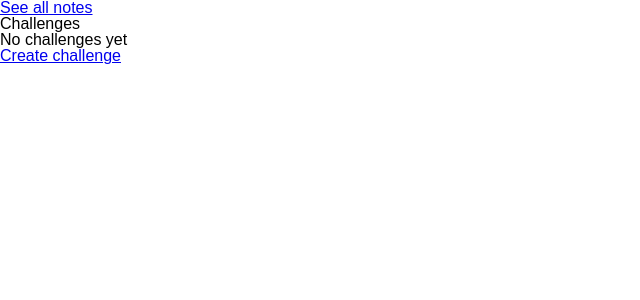
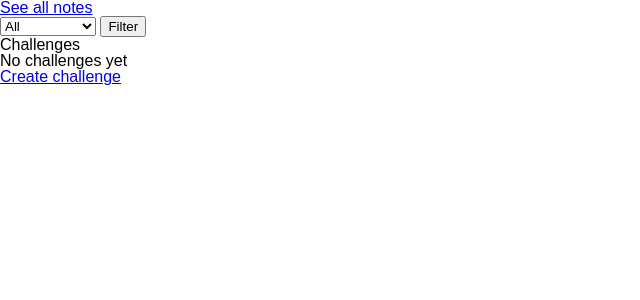
Before and after one commit to eFernP/Microteller, a Node server app: page /challenges/list in a window 1280 px wide. Shown: the top 300 px of the page, without its empty margins (0-640 px from the left). Run offline with Node 20, Linux system fonts and the light colour scheme; data that the repository does not hold is empty; some libraries are stand-ins or nearby versions; some web fonts are replaced.

Commit message:
filter route

```diff
--- /dev/null
+++ b/public/javascripts.js/main.js
@@ -0,0 +1,2 @@
+const filterButton = document.getElementById('filter-button');
+filterButton.innerText = 'HOLA';
--- a/routes/index.js
+++ b/routes/index.js
@@ -21,6 +21,26 @@ router.get('/challenges/list', async (req, res, next) => {
     next(error);
   }
 });
+
+router.post('/challenges/list', (req, res, next) => {
+  const {filter} = req.body;
+  if(filter === 'All'){
+    res.redirect(`/challenges/list`);
+    return;
+  }
+  res.redirect(`/challenges/list/${filter}`);
+});
+
+router.get('/challenges/list/:filter', async (req, res, next) => {
+  const{filter} = req.params;
+  try {
+    const challenges = await Challenge.find({ambit: filter});
+    res.render('challenges/list', { challenges, filter });
+  } catch (error) {
+    next(error);
+  }
+});
+
 
 router.get('/challenges/new', requireUser, function (req, res, next) {
   const data = {
--- a/views/challenges/list.hbs
+++ b/views/challenges/list.hbs
@@ -1,6 +1,19 @@
 <a href="/letters/list">See all notes</a>
+<form action="/challenges/list" method="POST">
+  <select id="filter-select" name="filter">
+    <option value="All">All</option>
+    <option value="Experiences">Experiences</option>
+    <option value="Family">Family</option>
+    <option value="Friends">Friends</option>
+    <option value="Lovers">Lovers</option>
+    <option value="Me">Me</option>
+    <option value="Objects">Objects</option>
+    <option value="Places">Places</option>
+    <option value="Others">Others</option>
+  </select>
+  <button id="filter-button" type="submit">Filter</button>
+</form>
 <h1>Challenges</h1>
-
 {{#if challenges}}
 <ul>
   {{#each challenges}}
```
Also changed, not shown: routes/letters.js (+19 -0 lines), views/letters/list.hbs (+22 -5 lines).
